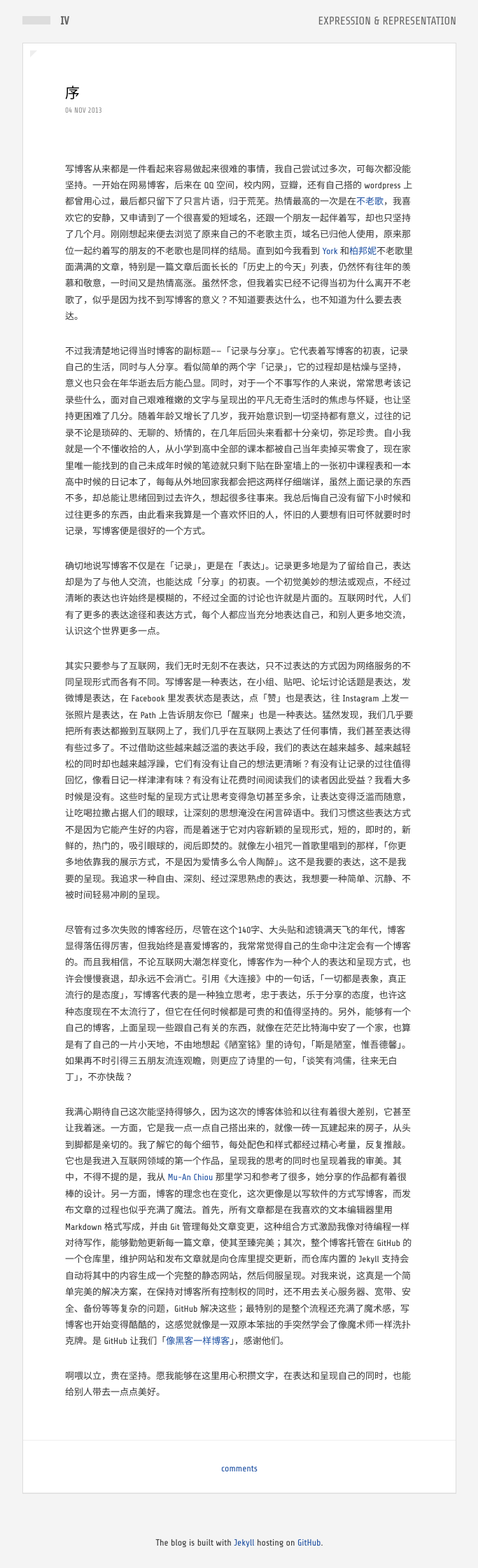
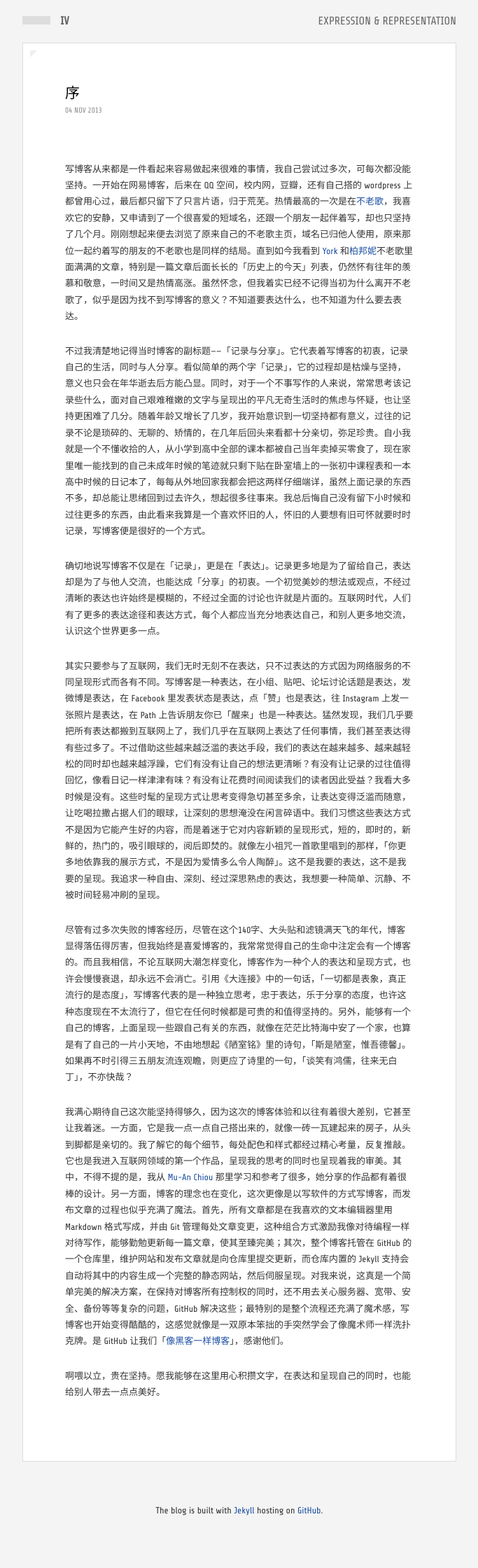
Before and after one commit to kidlj/awei, a Jekyll site: the page built from index.html, in a window 1280 px wide. Shown: the whole page at 70% size, without its empty margins (298-981 px from the left). Built offline with Jekyll 4.4.1, drawn with Linux system fonts in a browser that asks for light colours; Markdown is read by kramdown in place of the engine named in the settings; after the commit the page ends 2193 px from its top, so only the background shows below that.

Commit message:
rethemed

```diff
--- /dev/null
+++ b/_includes/footer.html
@@ -0,0 +1,7 @@
+<footer class="site-footer">
+	<div class="siteinfo">
+		The blog is built with
+		<a href="http://jekyllrb.com/" target="_blank">Jekyll</a> hosting on
+		<a href="http://pages.github.com/" target="_blank">GitHub</a>.
+	</div>
+</footer>
--- /dev/null
+++ b/_includes/header.html
@@ -0,0 +1,14 @@
+<header class="site-header">
+
+		<a class="site-title" href="/">
+		  	<div class="block"></div>
+		  	<span class="text-logo">IV</span>
+		</a>
+
+		<nav class="navigator">
+				<a id="expr" href="/expr/">Expression</a>
+				<span class="connector">&amp;</span>
+				<a id="repr" href="/repr/">Representation</a>
+		</nav>
+
+</header>
--- a/_layouts/main.html
+++ b/_layouts/main.html
@@ -11,25 +11,12 @@
 
 	<body>
   	<div class="wrapper">
-			<header class="site-header">
-				<a class="site-title" href="/">
-		  		<div class="block"></div>
-		  		<span class="logo">IV</span>
-				</a>
-				<nav class="navigator">
-				<a id="expr" href="/expr/">Expression</a>
-				<span class="connector">&amp;</span>
-				<a id="repr" href="/repr/">Representation</a>
-				</nav>
-			</header>
+
+			{% include header.html %}
 
 		 	{{ content }}
 
-			<footer class="site-footer">
-				The blog is built with
-				<a href="http://jekyllrb.com/" target="_blank">Jekyll</a> hosting on
-				<a href="http://pages.github.com/" target="_blank">GitHub</a>.
-			</footer>
+			{% include footer.html %}
 
     </div>
   </body>
--- a/_layouts/post.html
+++ b/_layouts/post.html
@@ -11,7 +11,4 @@
 		</header>
 		{{ content }}
 	</article>
-
-		{% include disqus_script.html %}
-
 </section>
--- a/css/style.css
+++ b/css/style.css
@@ -59,7 +59,7 @@
 	background-color: #fff; }
 
 article {
-	padding: 60px 60px 30px 60px;
+	padding: 60px;
 	background-color: #fff;
 	font-size: 13px;
 	font-family: 'Share Tech', sans-serif;
@@ -144,7 +144,7 @@
       -ms-transition: 0.4s;
       -o-transition: 0.4s;
       transition: 0.4s; }
-    .site-header .site-title .logo {
+    .site-header .site-title .text-logo {
       margin-right: 5px; }
 	.site-header .navigator {
 		font-size: 16px; }
--- a/expr/index.html
+++ b/expr/index.html
@@ -1,6 +1,6 @@
 ---
 layout: main
-title: Expressions
+title: EXPRESSIONS
 ---
 
 <section class="content">
--- a/index.html
+++ b/index.html
@@ -1,6 +1,6 @@
 ---
 layout: main
-title: Expression & Representation
+title: EXPRESSION & REPRESENTATION
 ---
 
 <section class="content">
@@ -14,9 +14,4 @@
 		{{ site.posts.first.content }}
 
 	</article>
-
-	<div class="comments">
-			<a href="{{ site.posts.first.url }}#disqus_thread">comments</a>
-	</div>
-
 </section>
--- a/repr/index.html
+++ b/repr/index.html
@@ -1,6 +1,6 @@
 ---
 layout: main
-title: Representations
+title: REPRESENTATIONS
 ---
 
 <section class="content">
```
